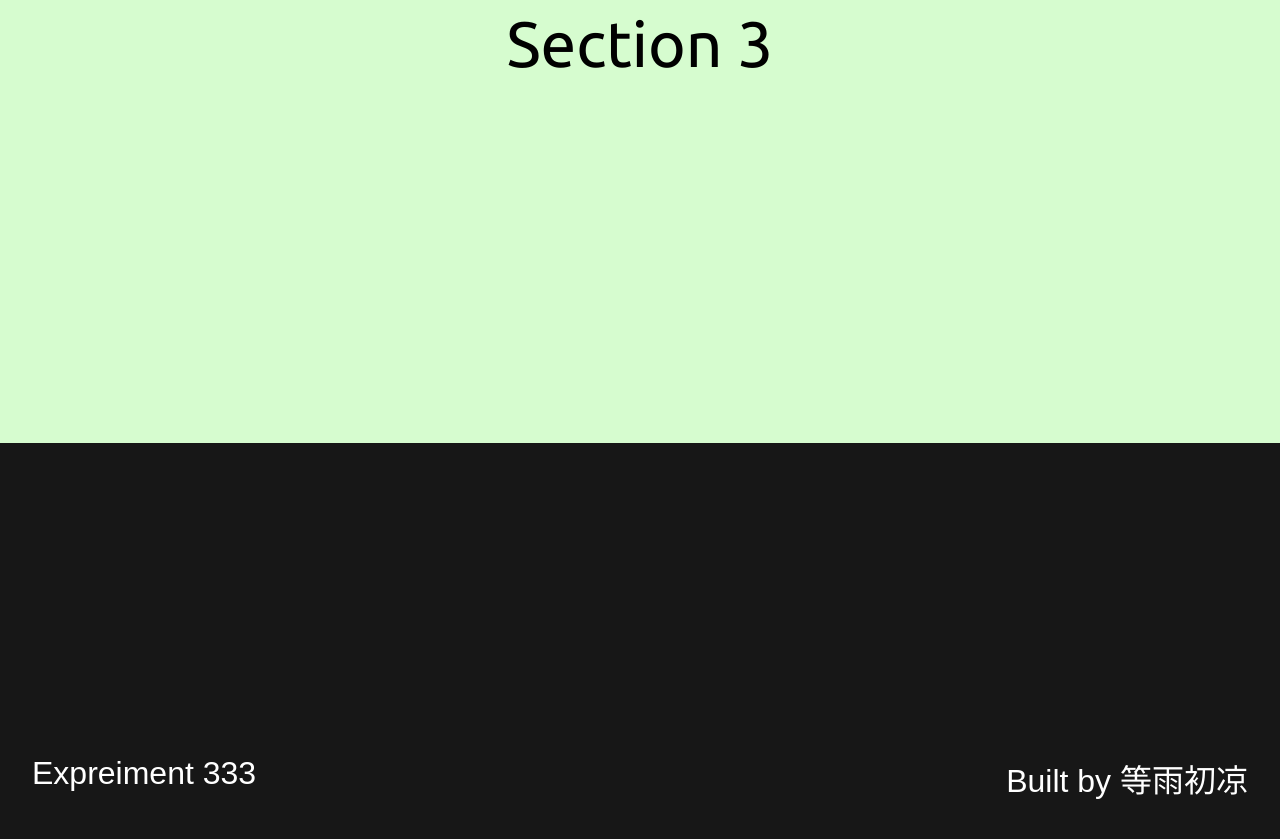
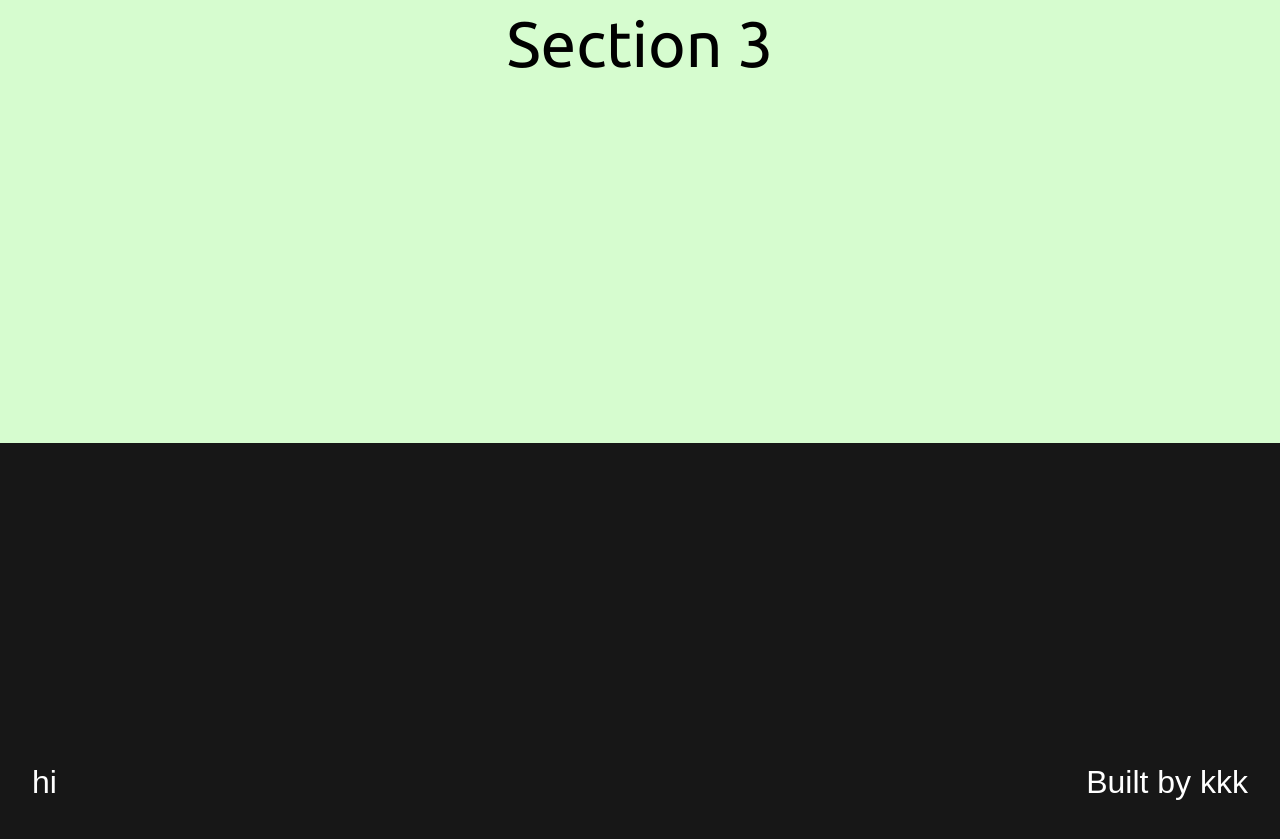
Before and after one commit to zouhh22333-beep/001, a website: page index.html in a window 1280 px wide. Shown: the part 1957-2796 px from the top of the page. Drawn offline with nearby package versions, Linux system fonts and the light colour scheme.

Commit message:
update html

```diff
--- a/index.html
+++ b/index.html
@@ -58,8 +58,8 @@
                     </div>
                 </div>
                 <div class="footer-row">
-                    <p>Expreiment 333</p>
-                    <p>Built by 等雨初凉</p>
+                    <p>hi</p>
+                    <p>Built by kkk</p>
                 </div>
             </div>
         </div>
```
